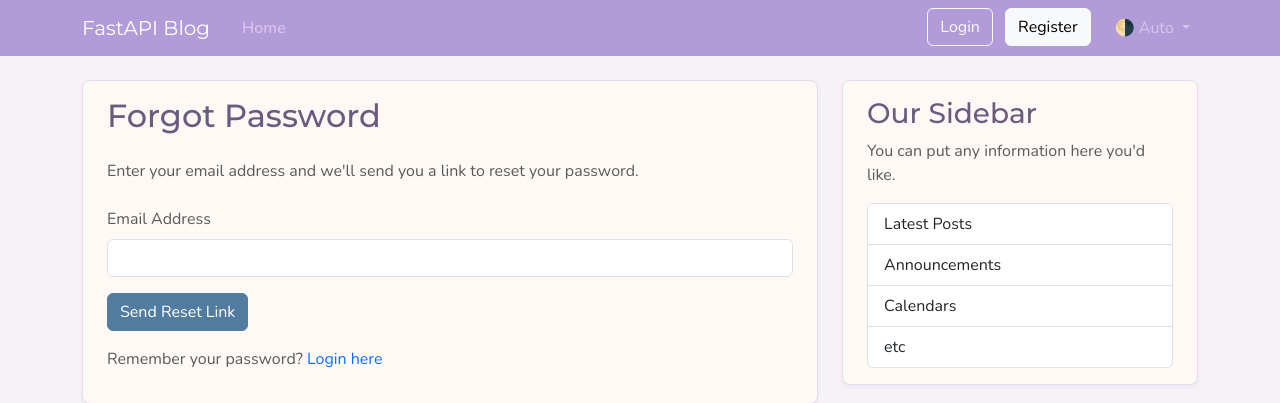
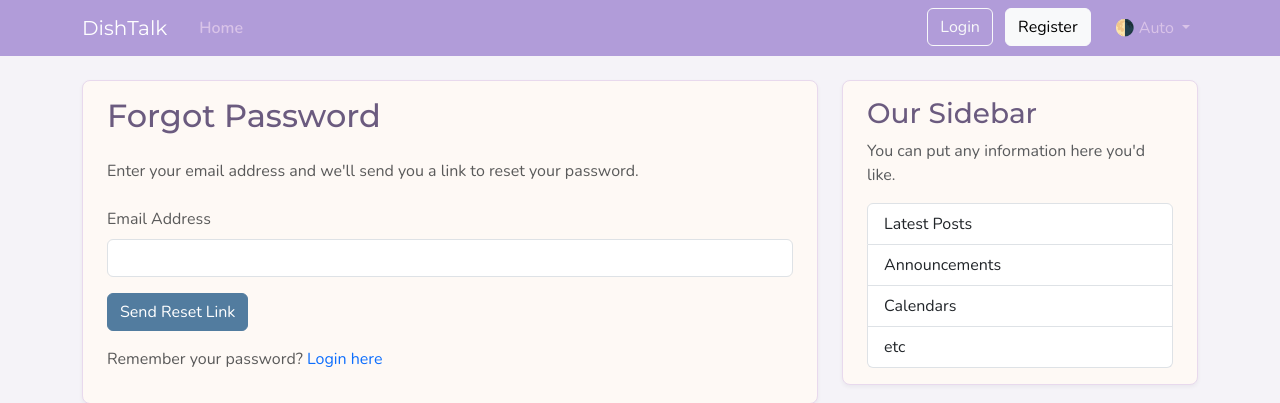
Before and after one commit to MushahidSharif/BlogBlaze, a FastAPI app: page /forgot-password in a window 1280 px wide. Shown: the top 403 px of the page. Run offline with FastAPI, Linux system fonts and the light colour scheme; parts of the project's set-up code (start-up, migrations or seed data) failed here and were passed over.

Commit message:
Fix Project name

```diff
--- a/templates/layout.html
+++ b/templates/layout.html
@@ -21,14 +21,14 @@
         <meta name="viewport" content="width=device-width, initial-scale=1">
         <!-- Site Info -->
         {% if title %}
-            <title>FastAPI Blog - {{ title }}</title>
+            <title>{{ APP_GLOBAL_DATA['APP_NAME'] }} - {{ title }}</title>
         {% else %}
-            <title>FastAPI Blog</title>
+            <title>{{ APP_GLOBAL_DATA['APP_NAME'] }}</title>
         {% endif %}
-        <meta name="description" content="FastAPI Tutorial">
+        <meta name="description" content="{{ APP_GLOBAL_DATA['APP_NAME'] }}">
         <meta name="author" content="{{ APP_GLOBAL_DATA['APP_NAME'] }}">
         <!-- Open Graph Tags: The title of the page for social media sharing. It can match the title tag or be more descriptive. -->
-        <meta property="og:title" content="FastAPI Blog">
+        <meta property="og:title" content="{{ APP_GLOBAL_DATA['APP_NAME'] }}">
         <!-- Open Graph Tags: Typically set to "website" for static sites or "article" for content-heavy pages. -->
         <meta property="og:type" content="website">
         <!-- Open Graph Tags: The URL of the page, used to ensure link previews resolve to the correct page. -->
@@ -77,7 +77,7 @@
             <nav class="navbar navbar-expand-md bg-steel fixed-top"
                  data-bs-theme="dark">
                 <div class="container">
-                    <a class="navbar-brand me-4" href="{{ url_for("home") }}">FastAPI Blog</a>
+                    <a class="navbar-brand me-4" href="{{ url_for("home") }}">{{ APP_GLOBAL_DATA['APP_NAME'] }}</a>
                     <button class="navbar-toggler"
                             type="button"
                             data-bs-toggle="collapse"
```
